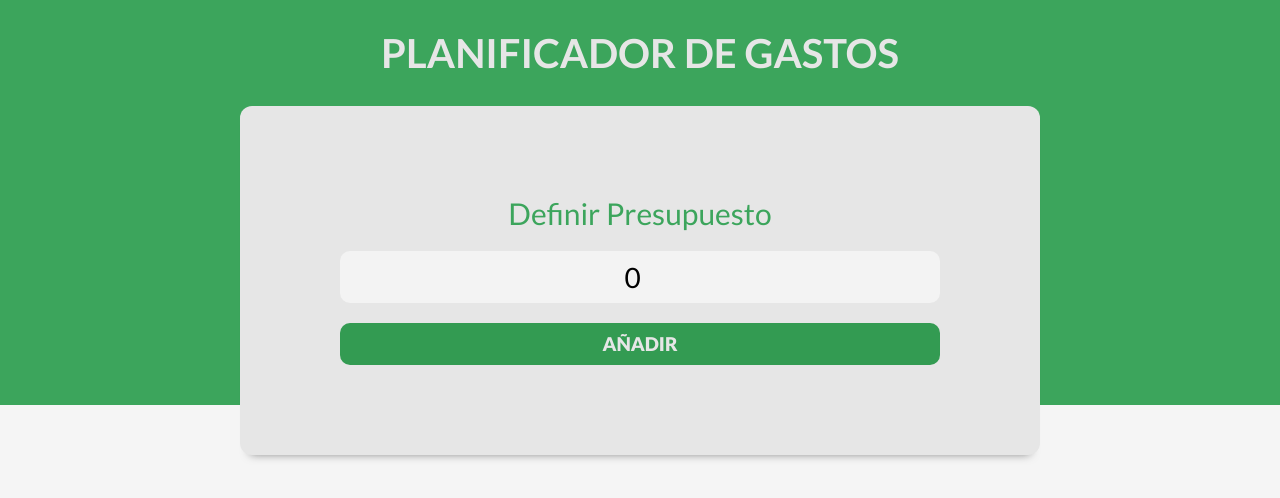
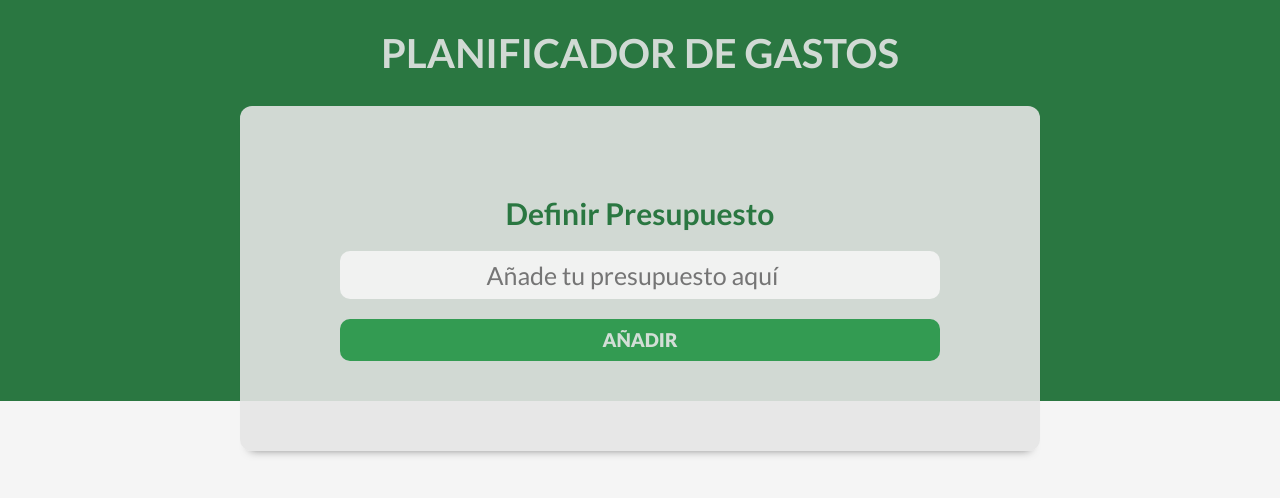
Before and after one commit to micdev11/control-gastos, a React (Vite) app: page / in a window 1280 px wide. Shown: the top 498 px of the page. Built offline with nearby package versions, Linux system fonts and the light colour scheme.

Commit message:
input corrections

```diff
--- a/src/components/NuevoPresupuesto.jsx
+++ b/src/components/NuevoPresupuesto.jsx
@@ -31,8 +31,8 @@ const NuevoPresupuesto = ({
                     <input
                         className="nuevo-presupuesto"
                         type="number"
-                        placeholder="Añade tu Presupuesto"
-                        value= {presupuesto}
+                        placeholder="Añade tu presupuesto aquí"
+                        value= {presupuesto === 0 ? '' : presupuesto}
                         onChange={ e => setPresupuesto(Number(e.target.value))}
                     />
                 </div>
--- a/src/index.css
+++ b/src/index.css
@@ -1,7 +1,7 @@
 :root {
 
-    --azul:#3CA55C;
-    --blanco: #e6e6e6;
+    --azul:#2a7741;
+    --blanco: #e6e6e6e3;
     --gris-claro: #f5f5f5ea;
     --gris: #94a3b8;
     --gris-oscuro: #64748b;
@@ -88,6 +88,7 @@ header h1 {
     font-size: 3rem;
     text-align: center;
     margin-bottom: 2rem;
+    font-weight: bold;
 }
 
 .formulario input[type="text"],
@@ -187,7 +188,7 @@ header h1 {
 }
 .formulario input[type="text"].nuevo-presupuesto,
 .formulario input[type="number"].nuevo-presupuesto {
-    font-size: 2.8rem;
+    font-size: 2.5rem;
     text-align: center;
 }
 
```
